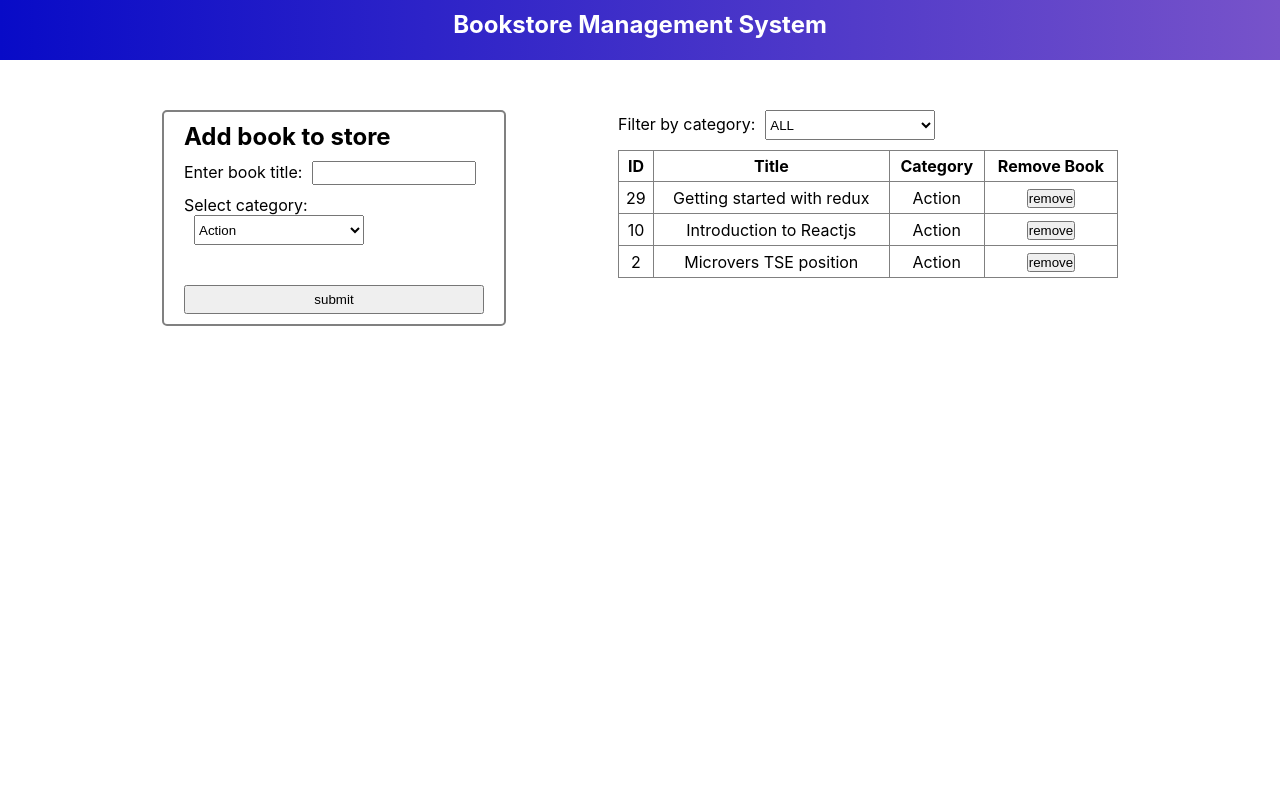
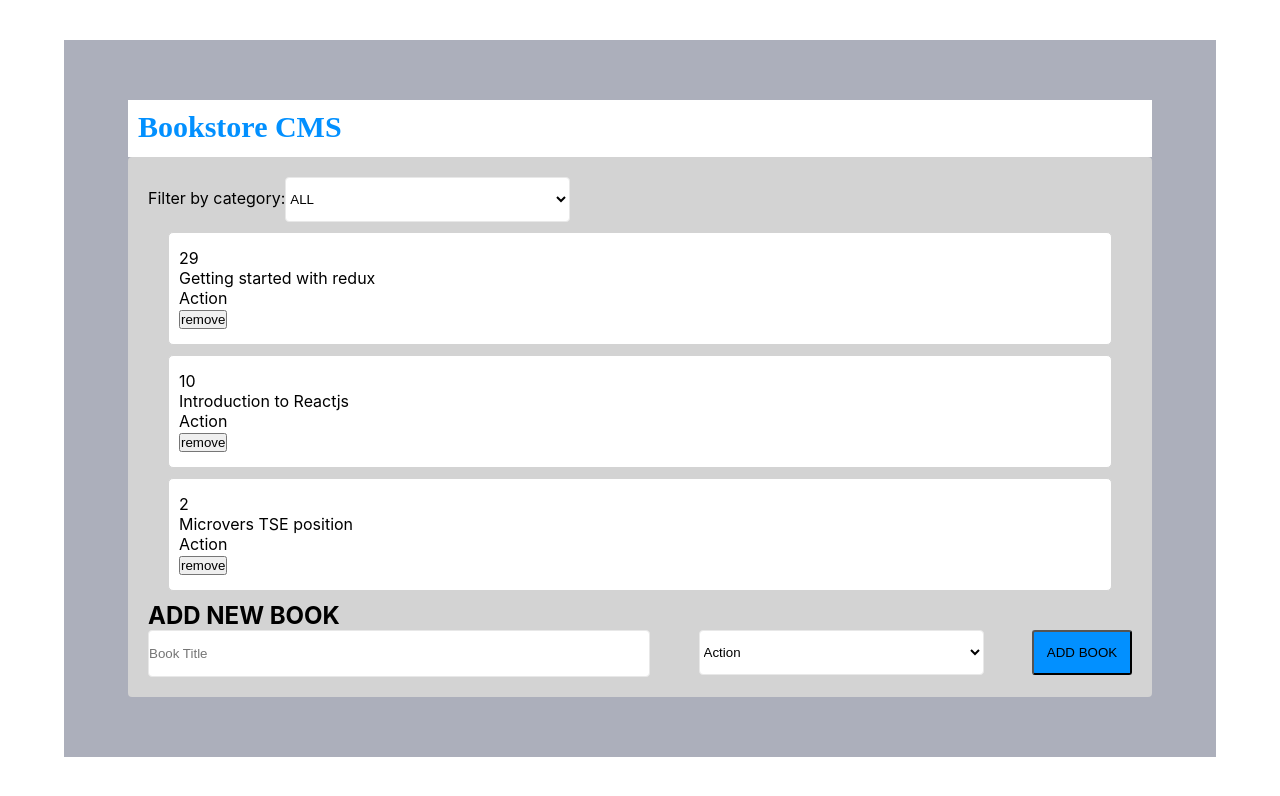
Before and after one commit to ngodi/redux-bookstore, a React (Create React App) app: page / in a window 1280 px wide. Shown: the top 796 px of the page. Built offline with nearby package versions, Linux system fonts and the light colour scheme.

Commit message:
applied book display style

```diff
--- a/package.json
+++ b/package.json
@@ -34,11 +34,11 @@
   },
   "devDependencies": {
     "babel-eslint": "^10.0.3",
-    "eslint": "^6.7.1",
+    "eslint": "^6.7.2",
     "eslint-config-airbnb": "^18.0.1",
     "eslint-plugin-import": "^2.18.2",
     "eslint-plugin-jsx-a11y": "^6.2.3",
-    "eslint-plugin-react": "^7.16.0",
+    "eslint-plugin-react": "^7.17.0",
     "eslint-plugin-react-hooks": "^1.7.0"
   }
 }
--- a/src/components/App.css
+++ b/src/components/App.css
@@ -1,5 +1,33 @@
+.bookstoreCms {
+  width: 90vw;
+  min-height:70vh;
+  margin: 40px auto;
+  padding: 60px 10px;
+  box-sizing: border-box;
+  background-color:#acafbb;
+}
+
 .app{
-  display: flex;
-  margin: 50px;
-  justify-content: space-evenly;
+  width: 80vw;
+  min-height: 65vh;
+  margin:0 auto;
+  border-radius: 4px;
+  box-shadow: 0 0 60px 0 var(--black-5);
+  background-color: lightgray;
+  padding:20px;
+  box-sizing: border-box;
 }
+
+.content{
+  width: 80vw;
+  margin:0 auto;
+}
+.shadow {
+  width: 1361px;
+  height: 1013px;
+  opacity: 0.2;
+  border-radius: 4px;
+  -webkit-filter: blur(50px);
+  filter: blur(50px);
+  background-color: #000000;
+}
--- a/src/components/App.js
+++ b/src/components/App.js
@@ -6,14 +6,12 @@ import BooksForm from '../containers/BooksForm';
 import BooksList from '../containers/BooksList';
 
 const App = () => (
-  <div>
-    <NavBar />
-    <div className="app">
-      <div className="left-sidebar">
-        <BooksForm />
-      </div>
-      <div className="main-section">
-        <BooksList />
+  <div className="bookstoreCms">
+    <div className="content">
+      <NavBar />
+      <div className="app">
+      <BooksList />
+      <BooksForm />
       </div>
     </div>
   </div>
--- /dev/null
+++ b/src/components/Book.css
@@ -0,0 +1,10 @@
+ul li{
+    list-style-type: none;
+}
+.book{
+    border: 1px solid lightgrey;
+    padding: 15px 10px;
+    margin: 10px 20px;
+    background: white;
+    border-radius: 5px;
+}
--- a/src/components/Book.js
+++ b/src/components/Book.js
@@ -1,6 +1,7 @@
 /* eslint-disable react/forbid-prop-types */
 import React from 'react';
 import PropTypes from 'prop-types';
+import './Book.css';
 
 const Book = ({
   handleRemoveBook, book,
@@ -14,12 +15,12 @@ const Book = ({
   };
 
   return (
-    <tr>
-      <td>{book.id}</td>
-      <td>{book.title}</td>
-      <td>{book.category}</td>
-      <td><button onClick={newhandleRemoveBook} type="button">remove</button></td>
-    </tr>
+    <ul className="book">
+      <li>{book.id}</li>
+      <li>{book.title}</li>
+      <li>{book.category}</li>
+      <li><button onClick={newhandleRemoveBook} type="button">remove</button></li>
+    </ul>
   );
 };
 
--- a/src/components/NavBar.css
+++ b/src/components/NavBar.css
@@ -1,8 +1,16 @@
 nav{
-    background:linear-gradient(to right, rgb(8, 11, 199), rgb(119, 83, 202));
-    width: 100%;
-    height: 50px;
-    color: white;
-    text-align: center;
-    padding-top: 10px;
+    background: white;
+    padding: 10px;
 }
+nav h1{
+    width: 240px;
+    height: 37px;
+    font-family: Montserrat;
+    font-size: 30px;
+    font-weight: bold;
+    font-stretch: normal;
+    font-style: normal;
+    line-height: normal;
+    letter-spacing: normal;
+    color: #0290ff;
+}
--- a/src/components/NavBar.js
+++ b/src/components/NavBar.js
@@ -3,7 +3,7 @@ import './NavBar.css';
 
 const NavBar = () => (
   <nav>
-    <h1>Bookstore Management System</h1>
+    <h1>Bookstore CMS</h1>
   </nav>
 );
 
--- a/src/containers/BooksForm.js
+++ b/src/containers/BooksForm.js
@@ -47,25 +47,15 @@ handleSubmit = event => {
 render() {
   return (
     <div className="bookForm">
+       <h2>ADD NEW BOOK</h2>
       <form onSubmit={this.handleSubmit.bind(this)}>
-        <h2>Add book to store</h2>
         <div className="formInput">
-          <label htmlFor="title">
-Enter book title:
-            <input id="title" className="title" name="title" value={this.state.title} type="text" onChange={this.handleChange.bind(this)} />
-          </label>
+            <input id="title" placeHolder="Book Title" className="title" name="title" value={this.state.title} type="text" onChange={this.handleChange.bind(this)} />
 
-          <br />
-        </div>
-        <div className="formSelect">
-          <label htmlFor="category">
-Select category:
-            <select id="category" onChange={this.handleChange.bind(this)} name="category">{categoryList}</select>
-          </label>
-        </div>
-        <br />
+            <select id="category"  onChange={this.handleChange.bind(this)} name="category">{categoryList}</select>
 
-        <button className="btn" type="submit">submit</button>
+           <button className="btn" type="submit">ADD BOOK</button>
+           </div>
       </form>
 
     </div>
--- a/src/containers/BooksList.js
+++ b/src/containers/BooksList.js
@@ -26,21 +26,9 @@ const BooksList = ({
   return (
     <div className="bookList">
       <CategoryFilter handleFilterChange={handleFilterChange} filter={filter} />
-      <table>
-        <thead>
-          <tr>
-            <th>ID</th>
-            <th>Title</th>
-            <th>Category</th>
-            <th>Remove Book</th>
-          </tr>
-        </thead>
-        <tbody>
-          {
-      allBooksList
-      }
-        </tbody>
-      </table>
+     <div>
+       {allBooksList}
+     </div>
     </div>
   );
 };
--- a/src/containers/bookForm.css
+++ b/src/containers/bookForm.css
@@ -1,28 +1,26 @@
-.bookForm{
-    width: 300px;
-    margin: auto;
-    border: 2px solid gray;
-    padding: 10px 20px;
-    border-radius: 5px;
-}
 
 .btn{
-   width: 300px;
-   padding: 5px;
-   margin-top: 20px;
+    width: 100px;
+    height: 45px;
+    border-radius: 3px;
+    background-color: #0290ff;
+  }
+
+.title{
+    width: 500px;
+    height: 45px;
+    border-radius: 4px;
+    border: solid 1px #e8e8e8;
+    background-color: #ffffff;
+  }
+select{
+    width: 285px;
+    height: 45px;
+    border-radius: 4px;
+    border: solid 1px #e8e8e8;
+    background-color: #ffffff;
+  }
+.formInput{
+    display:flex;
+    justify-content: space-between;
 }
-
-.formInput{
-    margin: 10px 0;
-}
-.title{
-    width: 160px;
-    height: 20px;
-    margin-left: 10px;
-}
-
-select{
-    width: 170px;
-    height: 30px;
-    margin-left: 10px;
-}
```
Also changed, not shown: 1 other file (tests, documents, lock files or other folders).
